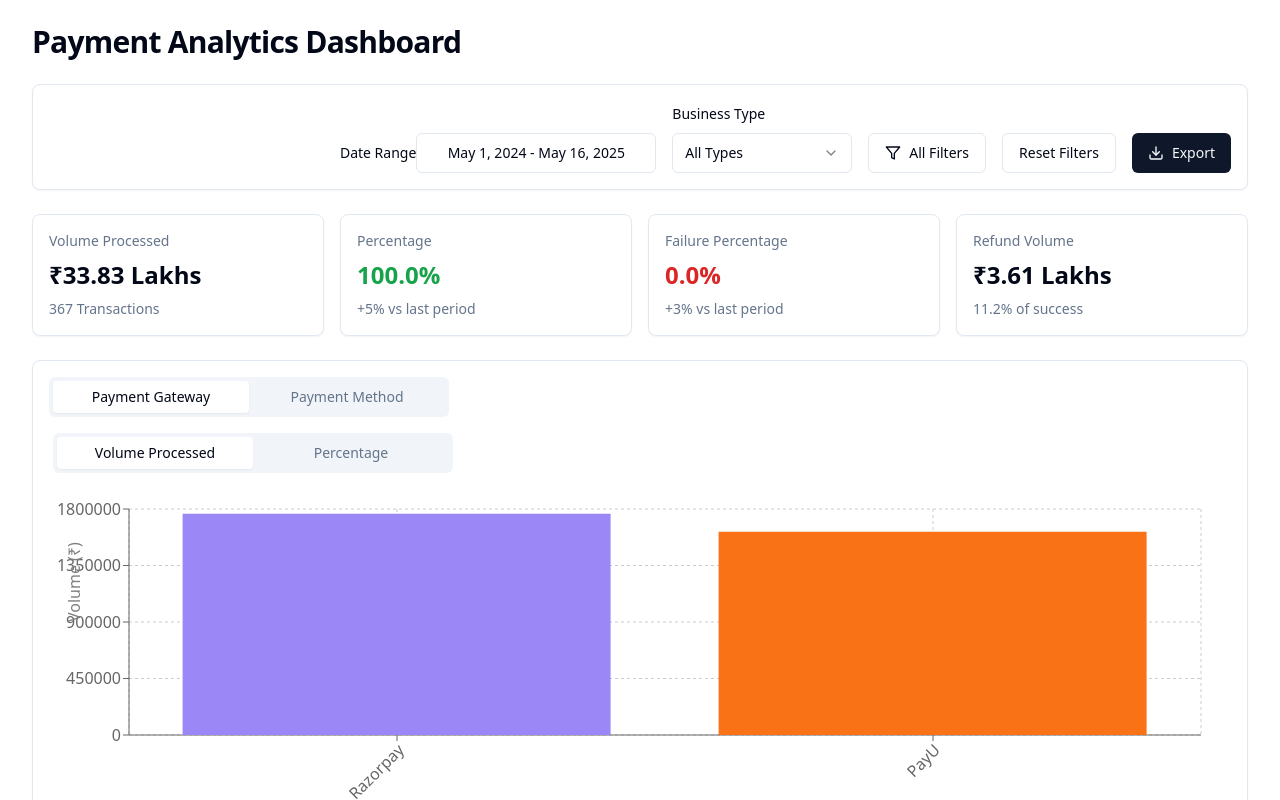
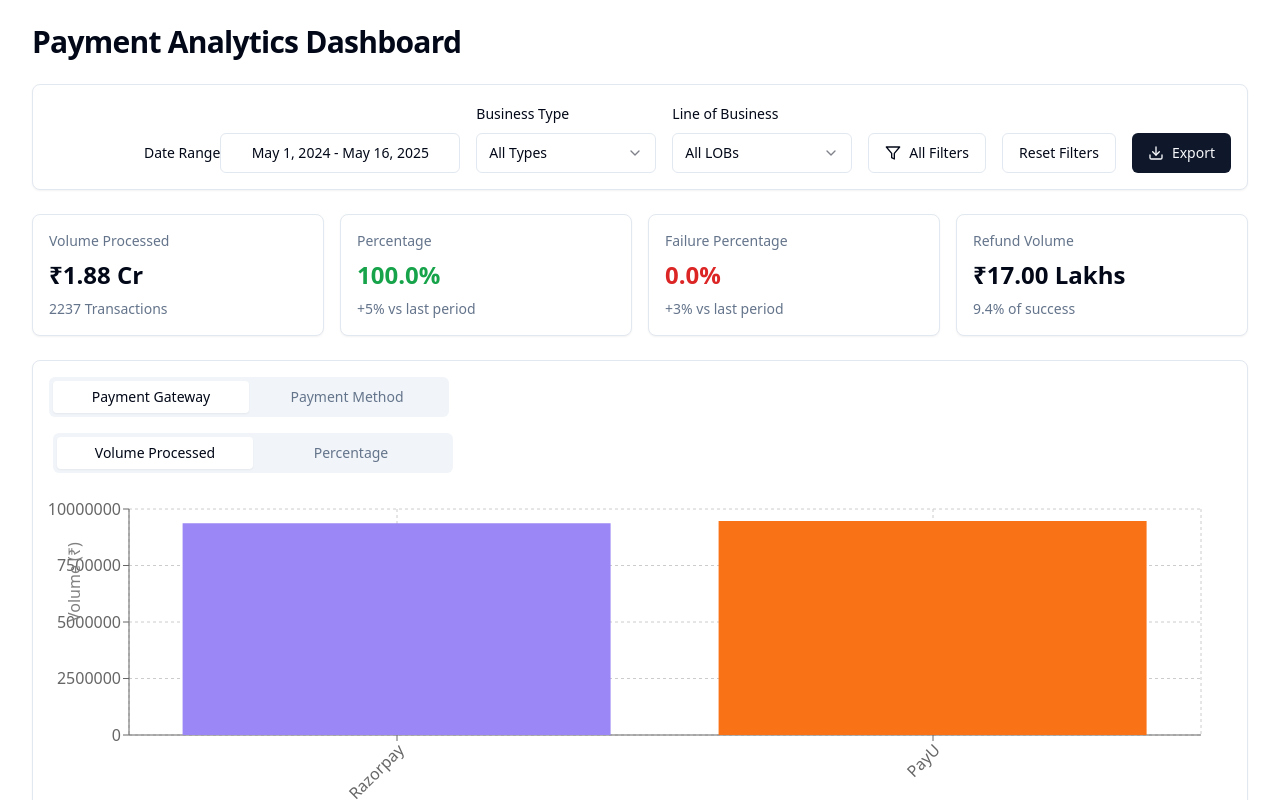
Before and after one commit to test-nojoto45/box-office-insights-dashboard, a React (Vite) app: page / in a window 1280 px wide. Shown: the top 800 px of the page. Built offline with nearby package versions, Linux system fonts and the light colour scheme.

Commit message:
feat: Add LOB filter with sub-filters
Added a "LOB" (Line of Business) filter to the filter section. Implemented a multi-select sub-filter with the following options: motor, health, life, SME, pet, travel, fire, and marine.

```diff
--- a/src/data/mockData.ts
+++ b/src/data/mockData.ts
@@ -5,7 +5,7 @@ export const mockData = [
   ...Array.from({ length: 30 }, (_, index) => ({
     id: `rp_${1000 + index}`,
     date: new Date(2024, 4, Math.floor(index / 3) + 1),
-    lob: ["movies", "events", "activities", "sports"][Math.floor(Math.random() * 4)],
+    lob: ["movies", "events", "activities", "sports", "motor", "health", "life", "SME", "pet", "travel", "fire", "marine"][Math.floor(Math.random() * 12)],
     businessType: ["b2c", "b2b", "corporate"][Math.floor(Math.random() * 3)],
     paymentGateway: "Razorpay",
     bank: ["hdfc", "icici", "sbi", "axis", "kotak"][Math.floor(Math.random() * 5)],
@@ -26,7 +26,7 @@ export const mockData = [
   ...Array.from({ length: 25 }, (_, index) => ({
     id: `pu_${2000 + index}`,
     date: new Date(2024, 4, Math.floor(index / 3) + 1),
-    lob: ["movies", "events", "activities", "sports"][Math.floor(Math.random() * 4)],
+    lob: ["movies", "events", "activities", "sports", "motor", "health", "life", "SME", "pet", "travel", "fire", "marine"][Math.floor(Math.random() * 12)],
     businessType: ["b2c", "b2b", "corporate"][Math.floor(Math.random() * 3)],
     paymentGateway: "PayU",
     bank: ["hdfc", "icici", "sbi", "axis", "kotak"][Math.floor(Math.random() * 5)],
@@ -47,7 +47,7 @@ export const mockData = [
   ...Array.from({ length: 20 }, (_, index) => ({
     id: `sh_${7000 + index}`,
     date: new Date(2024, 4, Math.floor(index / 3) + 1),
-    lob: ["movies", "events", "activities", "sports"][Math.floor(Math.random() * 4)],
+    lob: ["movies", "events", "activities", "sports", "motor", "health", "life", "SME", "pet", "travel", "fire", "marine"][Math.floor(Math.random() * 12)],
     businessType: ["b2c", "b2b", "corporate"][Math.floor(Math.random() * 3)],
     paymentGateway: ["Razorpay", "PayU"][Math.floor(Math.random() * 2)],
     bank: ["hdfc", "icici", "sbi", "axis", "kotak"][Math.floor(Math.random() * 5)],
@@ -66,7 +66,7 @@ export const mockData = [
   ...Array.from({ length: 15 }, (_, index) => ({
     id: `emi_${8000 + index}`,
     date: new Date(2024, 4, Math.floor(index / 3) + 1),
-    lob: ["movies", "events", "activities", "sports"][Math.floor(Math.random() * 4)],
+    lob: ["movies", "events", "activities", "sports", "motor", "health", "life", "SME", "pet", "travel", "fire", "marine"][Math.floor(Math.random() * 12)],
     businessType: ["b2c", "b2b", "corporate"][Math.floor(Math.random() * 3)],
     paymentGateway: ["Razorpay", "PayU"][Math.floor(Math.random() * 2)],
     bank: ["hdfc", "icici", "sbi", "axis", "kotak"][Math.floor(Math.random() * 5)],
@@ -84,7 +84,7 @@ export const mockData = [
   ...Array.from({ length: 15 }, (_, index) => ({
     id: `cc_emi_${5000 + index}`,
     date: new Date(2024, 4, Math.floor(index / 3) + 1),
-    lob: ["movies", "events", "activities", "sports"][Math.floor(Math.random() * 4)],
+    lob: ["movies", "events", "activities", "sports", "motor", "health", "life", "SME", "pet", "travel", "fire", "marine"][Math.floor(Math.random() * 12)],
     businessType: ["b2c", "b2b", "corporate"][Math.floor(Math.random() * 3)],
     paymentGateway: ["Razorpay", "PayU"][Math.floor(Math.random() * 2)],
     bank: ["hdfc", "icici", "sbi", "axis", "kotak"][Math.floor(Math.random() * 5)],
@@ -103,7 +103,7 @@ export const mockData = [
   ...Array.from({ length: 10 }, (_, index) => ({
     id: `dc_emi_${6000 + index}`,
     date: new Date(2024, 4, Math.floor(index / 3) + 1),
-    lob: ["movies", "events", "activities", "sports"][Math.floor(Math.random() * 4)],
+    lob: ["movies", "events", "activities", "sports", "motor", "health", "life", "SME", "pet", "travel", "fire", "marine"][Math.floor(Math.random() * 12)],
     businessType: ["b2c", "b2b", "corporate"][Math.floor(Math.random() * 3)],
     paymentGateway: ["Razorpay", "PayU"][Math.floor(Math.random() * 2)],
     bank: ["hdfc", "icici", "sbi", "axis", "kotak"][Math.floor(Math.random() * 5)],
@@ -127,6 +127,8 @@ export const ensureDataForAllFilterOptions = () => {
   const paymentMethods = ["creditCard", "debitCard", "netBanking", "upi", "wallet", "shopse", "emi"]; // Add emi
   const emiTypes = ["standard", "noCost"];
   const statuses = ["success", "failure", "pending"];
+  // Add the new LOB values
+  const lobs = ["motor", "health", "life", "SME", "pet", "travel", "fire", "marine"];
 
   // Define common failure reasons for better data distribution
   const failureReasons = [
@@ -138,10 +140,10 @@ export const ensureDataForAllFilterOptions = () => {
   ];
 
   // Function to create a sample transaction with specific filter values
-  const createSampleTransaction = (bType, gateway, bank, method, emi, status) => ({
+  const createSampleTransaction = (bType, gateway, bank, method, emi, status, lob) => ({
     id: `sample_${Math.random().toString(36).substring(2, 9)}`,
     date: new Date(2024, 4, Math.floor(Math.random() * 30) + 1),
-    lob: ["movies", "events", "activities", "sports"][Math.floor(Math.random() * 4)],
+    lob: lob,
     businessType: bType,
     paymentGateway: gateway,
     bank: bank,
@@ -162,6 +164,7 @@ export const ensureDataForAllFilterOptions = () => {
       banks.forEach(bank => {
         paymentMethods.forEach(method => {
           statuses.forEach(status => {
+            lobs.forEach(lob => {
               // Add a regular transaction for each combination
               mockData.push(createSampleTransaction(
                 bType,
@@ -170,21 +173,26 @@ export const ensureDataForAllFilterOptions = () => {
                 method,
                 (method === "creditCard" || method === "debitCard" || method === "emi") && Math.random() > 0.5 ?
                   emiTypes[Math.floor(Math.random() * 2)] : null,
-              status
+                status,
+                lob
               ));
+            });
           });
 
           // For credit and debit cards and EMI, ensure EMI type combinations
           if (method === "creditCard" || method === "debitCard" || method === "emi") {
             emiTypes.forEach(emi => {
+              lobs.forEach(lob => {
                 mockData.push(createSampleTransaction(
                   bType,
                   gateway,
                   bank,
                   method,
                   emi,
-                statuses[Math.floor(Math.random() * 3)]
+                  statuses[Math.floor(Math.random() * 3)],
+                  lob
                 ));
+              });
             });
           }
         });
@@ -197,11 +205,12 @@ export const ensureDataForAllFilterOptions = () => {
     for (let i = 0; i < 10; i++) {
       const gateway = paymentGateways[Math.floor(Math.random() * paymentGateways.length)];
       const method = paymentMethods[Math.floor(Math.random() * paymentMethods.length)];
+      const lob = lobs[Math.floor(Math.random() * lobs.length)];
 
       mockData.push({
         id: `failure_${reason.toLowerCase().replace(/\s+/g, '_')}_${i}`,
         date: new Date(2024, 4, Math.floor(Math.random() * 30) + 1),
-        lob: ["movies", "events", "activities", "sports"][Math.floor(Math.random() * 4)],
+        lob: lob,
         businessType: businessTypes[Math.floor(Math.random() * businessTypes.length)],
         paymentGateway: gateway,
         bank: banks[Math.floor(Math.random() * banks.length)],
--- a/src/pages/Index.tsx
+++ b/src/pages/Index.tsx
@@ -40,6 +40,9 @@ const Index = () => {
 
   // Replace selectedLob with businessTypes (multi-select)
   const [businessTypes, setBusinessTypes] = useState<string[]>([]);
+
+  // Add LOB filter state
+  const [lobs, setLobs] = useState<string[]>([]);
 
   // Convert other filters to multi-select
   const [paymentGateways, setPaymentGateways] = useState<string[]>([]);
@@ -103,6 +106,7 @@ const Index = () => {
 
       return (
         includesOrEmpty(businessTypes, item.businessType) &&
+        includesOrEmpty(lobs, item.lob) && // Add LOB filter check
         includesOrEmpty(paymentGateways, item.paymentGateway) &&
         includesOrEmpty(banks, item.bank) &&
         includesOrEmpty(paymentMethods, item.paymentMethod) &&
@@ -118,7 +122,7 @@ const Index = () => {
     });
 
     setFilteredData(filtered);
-  }, [businessTypes, paymentGateways, banks, paymentMethods, emiTypes, paymentStatuses, dateRange]);
+  }, [businessTypes, lobs, paymentGateways, banks, paymentMethods, emiTypes, paymentStatuses, dateRange]);
 
   // Determine what chart metric options to show based on payment status
   const getChartMetricOptions = () => {
@@ -341,11 +345,13 @@ const Index = () => {
   // Reset filters function
   const resetFilters = () => {
     setBusinessTypes([]);
+    setLobs([]);
     setPaymentGateways([]);
     setBanks([]);
     setPaymentMethods([]);
     setEmiTypes([]);
-    setPaymentStatuses([]);
+    // Keep success as the default payment status
+    setPaymentStatuses(["success"]);
     setDateRange({
       from: new Date(2024, 4, 1),
       to: new Date()
@@ -413,7 +419,7 @@ const Index = () => {
               </Popover>
             </div>
 
-            {/* Business Type Filter - Replacing LOB */}
+            {/* Business Type Filter */}
             <div className="space-y-2">
               <Label>Business Type</Label>
               <Select>
@@ -433,6 +439,34 @@ const Index = () => {
                         />
                         <label htmlFor={`business-${type}`} className="text-sm font-medium leading-none cursor-pointer">
                           {type.toUpperCase()}
+                        </label>
+                      </div>
+                    ))}
+                  </div>
+                </SelectContent>
+              </Select>
+            </div>
+
+            {/* LOB Filter */}
+            <div className="space-y-2">
+              <Label>Line of Business</Label>
+              <Select>
+                <SelectTrigger className="w-[180px]">
+                  <SelectValue placeholder={lobs.length === 0
+                    ? "All LOBs"
+                    : `${lobs.length} selected`} />
+                </SelectTrigger>
+                <SelectContent>
+                  <div className="space-y-2 p-2">
+                    {["motor", "health", "life", "SME", "pet", "travel", "fire", "marine"].map((lob) => (
+                      <div key={lob} className="flex items-center space-x-2">
+                        <Checkbox
+                          id={`lob-${lob}`}
+                          checked={lobs.includes(lob)}
+                          onCheckedChange={() => handleCheckboxToggle(lob, lobs, setLobs)}
+                        />
+                        <label htmlFor={`lob-${lob}`} className="text-sm font-medium leading-none cursor-pointer capitalize">
+                          {lob}
                         </label>
                       </div>
                     ))}
@@ -470,6 +504,25 @@ const Index = () => {
                           />
                           <label htmlFor={`dialog-business-${type}`} className="text-sm leading-none cursor-pointer">
                             {type.toUpperCase()}
+                          </label>
+                        </div>
+                      ))}
+                    </div>
+                  </div>
+
+                  {/* LOB Filter */}
+                  <div className="space-y-3">
+                    <Label className="text-sm font-medium">Line of Business</Label>
+                    <div className="space-y-2">
+                      {["motor", "health", "life", "SME", "pet", "travel", "fire", "marine"].map((lob) => (
+                        <div key={lob} className="flex items-center space-x-2">
+                          <Checkbox
+                            id={`dialog-lob-${lob}`}
+                            checked={lobs.includes(lob)}
+                            onCheckedChange={() => handleCheckboxToggle(lob, lobs, setLobs)}
+                          />
+                          <label htmlFor={`dialog-lob-${lob}`} className="text-sm leading-none cursor-pointer capitalize">
+                            {lob}
                           </label>
                         </div>
                       ))}
```
Lines whose indentation alone changed are shown as unchanged.
